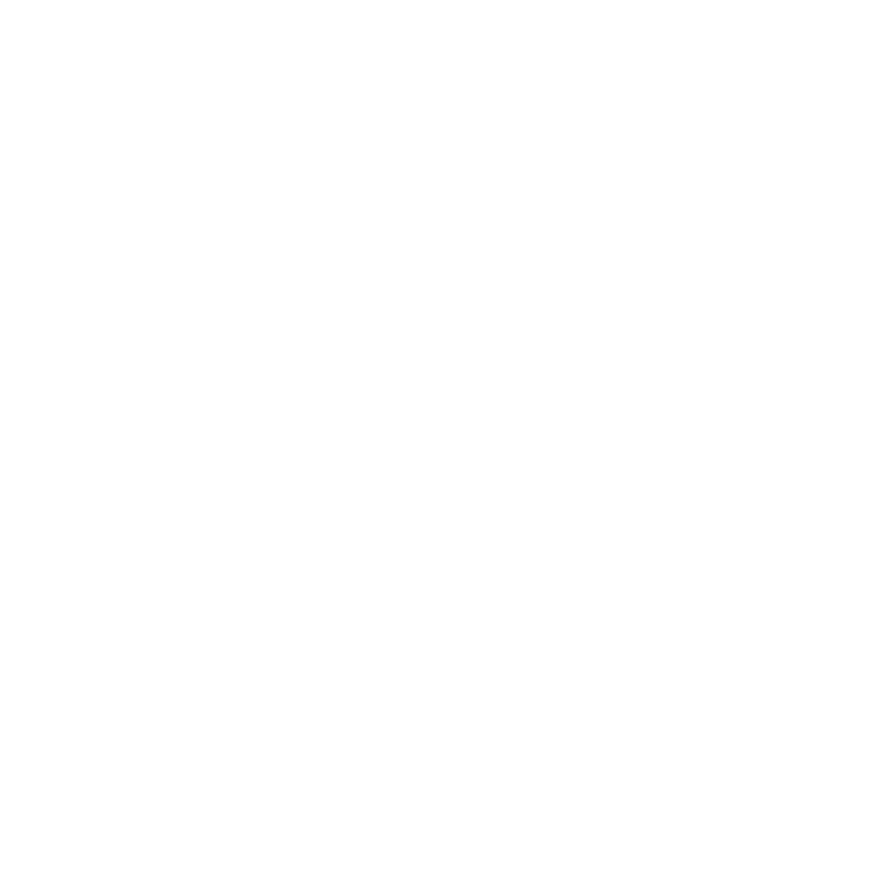
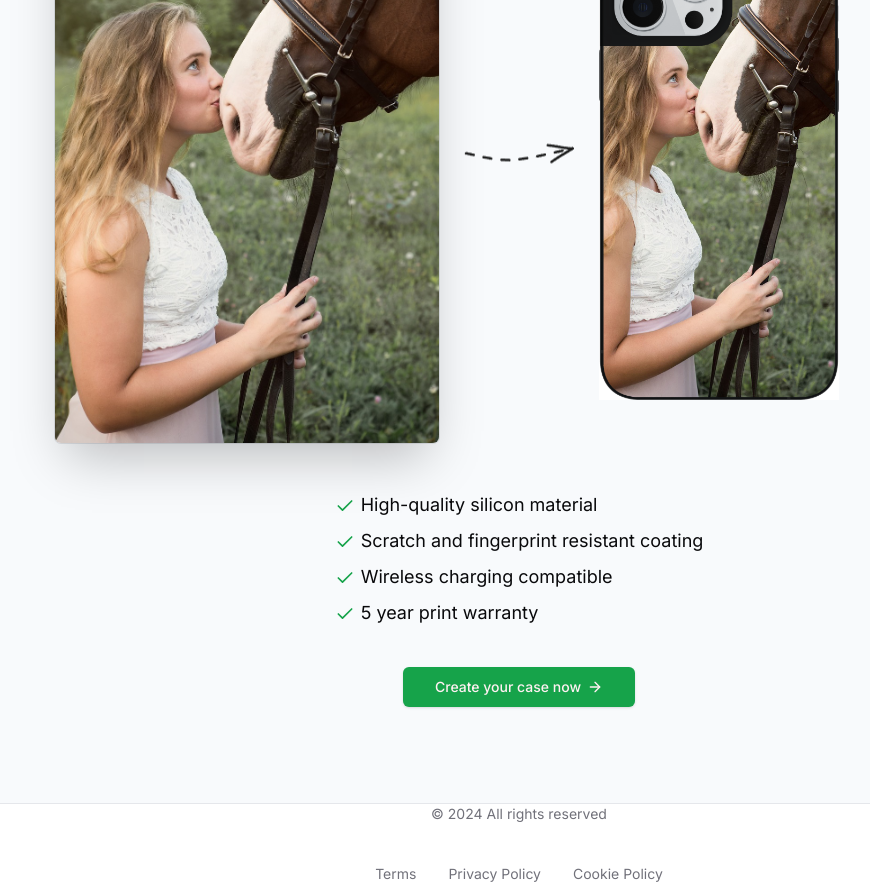
Before and after one commit to Aash417/p65-casecobra-next, a Next.js app: page / in a window 1280 px wide. Shown: the part 3040-3924 px from the top of the page, without its empty margins (121-991 px from the left). Before the commit the page ends 2604 px from the top, so only its background shows below. Built offline with nearby package versions, Linux system fonts and the light colour scheme; no server answers.

Commit message:
finished landing page

```diff
--- a/src/app/layout.tsx
+++ b/src/app/layout.tsx
@@ -1,3 +1,4 @@
+import Footer from '@/components/Footer';
 import Navbar from '@/components/Navbar';
 import type { Metadata } from 'next';
 import { Inter } from 'next/font/google';
@@ -20,6 +21,7 @@
 			<body className={inter.className}>
 				<Navbar />
 				{children}
+				<Footer />
 			</body>
 		</html>
 	);
--- a/src/app/page.tsx
+++ b/src/app/page.tsx
@@ -4,7 +4,9 @@
 import MaxWidthWrapper from '@/components/MaxWidthWrapper';
 import Phone from '@/components/Phone';
 import Reviews from '@/components/Reviews';
-import { Check, Star } from 'lucide-react';
+import { buttonVariants } from '@/components/ui/button';
+import { ArrowRight, Check, Star } from 'lucide-react';
+import Link from 'next/link';
 
 export default function Home() {
 	return (
@@ -211,6 +213,71 @@
 					<Reviews />
 				</div>
 			</section>
+
+			<section>
+				<MaxWidthWrapper className='py-24'>
+					<div className='mb-12 px-6 lg:px-8'>
+						<div className='mx-auto max-w-2xl sm:text-center'>
+							<h2 className='order-1 mt-2 tracking-right text-center text-balance !leading-tight font-bold text-5xl md:text-6xl text-gray-900'>
+								Upload your photo and get
+								<span className='relative px-2 bg-green-600 text-white'>
+									your own case
+								</span>
+								say
+							</h2>
+						</div>
+					</div>
+
+					<div className='mx-auto max-w-6xl px-6 lg:px-8'>
+						<div className='relative flex flex-col items-center md:grid grid-cols-2 gap-40'>
+							<img
+								src='/arrow.png'
+								alt=''
+								className='absolute top-[25rem] md:top-1/2 -translate-y-1/2 z-10 left-1/2 -translate-x-1/2 rotate-90 md:rotate-0'
+							/>
+							<div className='relative h-80 md:h-full w-full md:justify-self-end max-w-sm rounded-xl bg-gray-900/5 ring-inset ring-gray-900/10 lg:rounded-2xl'>
+								<img
+									src='/horse.jpg'
+									alt=''
+									className='rounded-md object-cover bg-white shadow-2xl ring-1 ring-gray-900/10 h-full w-full'
+								/>
+							</div>
+							<Phone className='w-60' imgSrc='/horse_phone.jpg' />
+						</div>
+					</div>
+
+					<ul className='mx-auto mt-12 max-w-prose sm:text-lg space-y-2 w-fit'>
+						<li className='w-fit'>
+							<Check className='h-5 w-5 text-green-600 inline mr-1.5 ' />
+							High-quality silicon material
+						</li>
+						<li className='w-fit'>
+							<Check className='h-5 w-5 text-green-600 inline mr-1.5 ' />
+							Scratch and fingerprint resistant coating
+						</li>
+						<li className='w-fit'>
+							<Check className='h-5 w-5 text-green-600 inline mr-1.5 ' />
+							Wireless charging compatible
+						</li>
+						<li className='w-fit'>
+							<Check className='h-5 w-5 text-green-600 inline mr-1.5 ' />5 year print
+							warranty
+						</li>
+
+						<div className='flex justify-center'>
+							<Link
+								className={buttonVariants({
+									size: 'lg',
+									className: 'mx-auto mt-8',
+								})}
+								href='/configure/upload'
+							>
+								Create your case now <ArrowRight className='h-4 w-4 ml-1.5' />
+							</Link>
+						</div>
+					</ul>
+				</MaxWidthWrapper>
+			</section>
 		</div>
 	);
 }
--- /dev/null
+++ b/src/components/Footer.tsx
@@ -0,0 +1,43 @@
+import Link from 'next/link';
+import MaxWidthWrapper from './MaxWidthWrapper';
+
+export default function Footer() {
+	return (
+		<div className='bg-white h-20 relative'>
+			<MaxWidthWrapper>
+				<div className='border-t border-gray-200' />
+
+				<div className='h-full flex flex-col items-center md:justify-between justify-center'>
+					<div className='text-center md:text-left pb-2 md:pb-0'>
+						<p className='text-sm text-muted-foreground'>
+							&copy; {new Date().getFullYear()} All rights reserved
+						</p>
+					</div>
+
+					<div className='flex inline-center justify-center'>
+						<div className='flex space-x-8'>
+							<Link
+								href='#'
+								className='text-sm text-muted-foreground hover:text-gray-600'
+							>
+								Terms
+							</Link>
+							<Link
+								href='#'
+								className='text-sm text-muted-foreground hover:text-gray-600'
+							>
+								Privacy Policy
+							</Link>
+							<Link
+								href='#'
+								className='text-sm text-muted-foreground hover:text-gray-600'
+							>
+								Cookie Policy
+							</Link>
+						</div>
+					</div>
+				</div>
+			</MaxWidthWrapper>
+		</div>
+	);
+}
```
